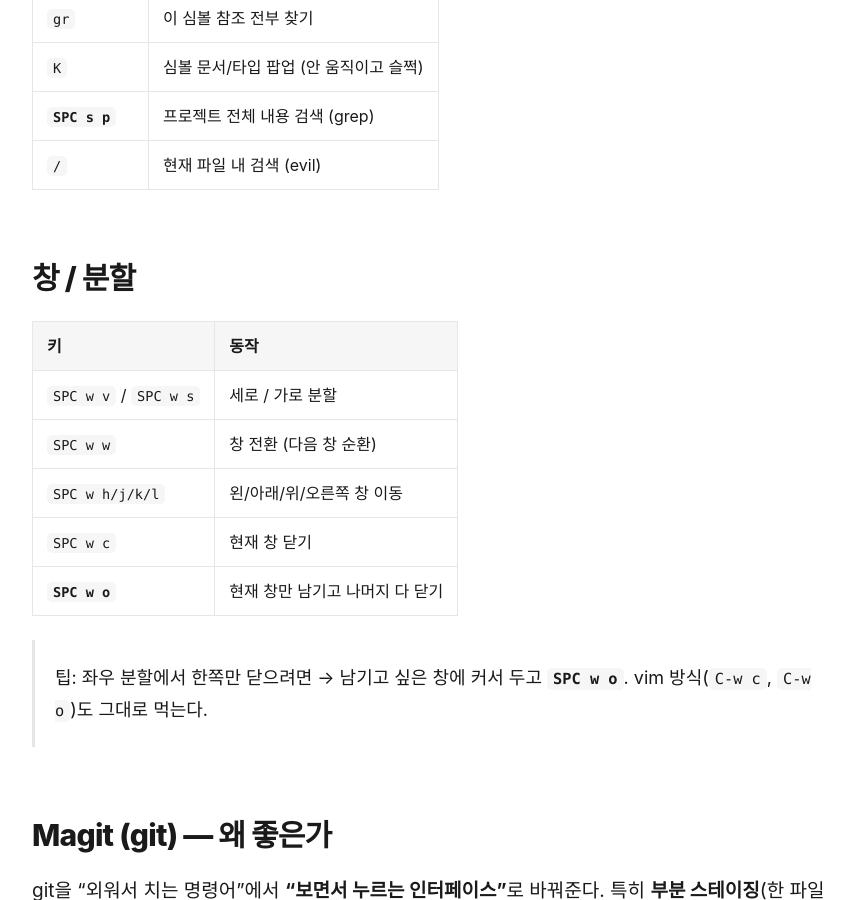
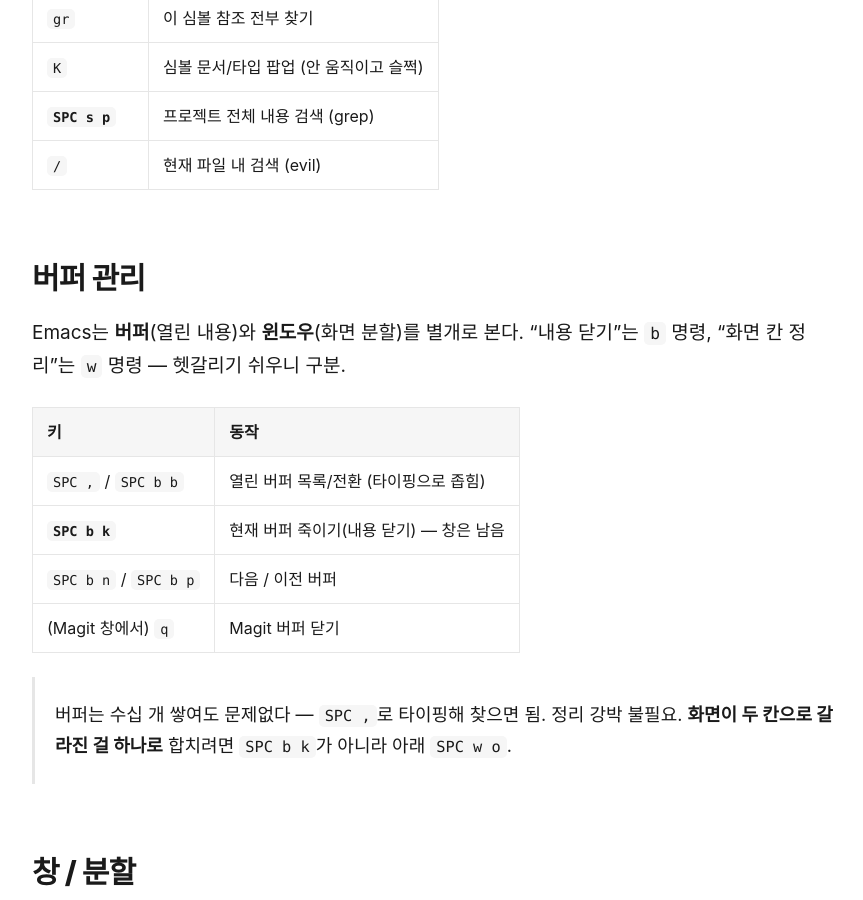
Before and after one commit to seongilp/homelab, a Jekyll site: the page built from docs/emacs.md, in a window 1280 px wide and 900 px high, scrolled down 1526 px. Shown: the whole window, without its empty margins (206-1069 px from the left). Built offline with Jekyll 4.4.1, drawn with Linux system fonts in a browser that asks for light colours; our own code applies the rules of GitHub Pages for plain Markdown files.

Commit message:
docs(emacs): 버퍼 관리 + 버퍼/윈도우 구분 추가

```diff
--- a/docs/emacs.md
+++ b/docs/emacs.md
@@ -34,6 +34,21 @@ Doom의 거의 모든 선택창(`SPC SPC`, `SPC s i`, `SPC ,`, `SPC :`, 브랜
 | `K` | 심볼 문서/타입 팝업 (안 움직이고 슬쩍) |
 | **`SPC s p`** | 프로젝트 전체 내용 검색 (grep) |
 | `/` | 현재 파일 내 검색 (evil) |
+
+## 버퍼 관리
+
+Emacs는 **버퍼**(열린 내용)와 **윈도우**(화면 분할)를 별개로 본다.
+"내용 닫기"는 `b` 명령, "화면 칸 정리"는 `w` 명령 — 헷갈리기 쉬우니 구분.
+
+| 키 | 동작 |
+|----|------|
+| `SPC ,` / `SPC b b` | 열린 버퍼 목록/전환 (타이핑으로 좁힘) |
+| **`SPC b k`** | 현재 버퍼 죽이기(내용 닫기) — 창은 남음 |
+| `SPC b n` / `SPC b p` | 다음 / 이전 버퍼 |
+| (Magit 창에서) `q` | Magit 버퍼 닫기 |
+
+> 버퍼는 수십 개 쌓여도 문제없다 — `SPC ,`로 타이핑해 찾으면 됨. 정리 강박 불필요.
+> **화면이 두 칸으로 갈라진 걸 하나로** 합치려면 `SPC b k`가 아니라 아래 `SPC w o`.
 
 ## 창 / 분할
 
```
